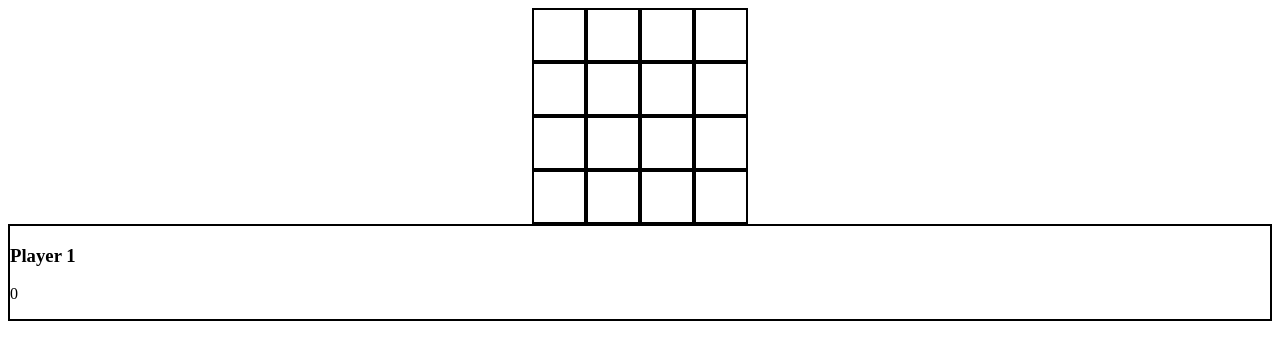
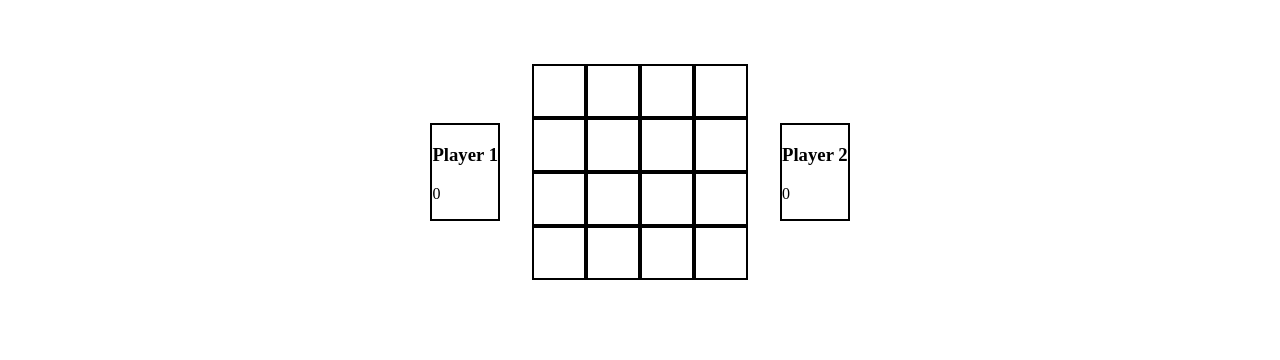
Before and after one commit to felicialyden/connect-four, an Angular app: page / in a window 1280 px wide. Shown: the top 360 px of the page. Built offline with nearby package versions, Linux system fonts and the light colour scheme.

Commit message:
add input for player number

```diff
--- a/src/app/app.component.css
+++ b/src/app/app.component.css
@@ -1,40 +1,7 @@
-.results {
-    display: grid;
-    column-gap: 14px;
-    row-gap: 14px;
-    grid-template-columns: repeat(auto-fill, minmax(400px, 400px));
-    margin-top: 50px;
-    justify-content: space-around;
-  }
-
-  input[type="text"] {
-    border: solid 1px var(--primary-color);
-    padding: 10px;
-    border-radius: 8px;
-    margin-right: 4px;
-    display: inline-block;
-    width: 30%;
-  }
-
-  button {
-    padding: 10px;
-    border: solid 1px var(--primary-color);
-    background: var(--primary-color);
-    color: white;
-    border-radius: 8px;
-  }
-
-  @media (min-width: 500px) and (max-width: 768px) {
-    .results {
-        grid-template-columns: repeat(2, 1fr);
-    }
-    input[type="text"] {
-        width: 70%;
-    }
-  }
-
-  @media (max-width: 499px) {
-    .results {
-        grid-template-columns: 1fr;
-    }
-  }
+.game-content {
+    display: flex;
+    align-items: center;
+    justify-content: center;
+    gap: 2rem;
+    margin-top: 4rem;
+}
--- a/src/app/app.component.html
+++ b/src/app/app.component.html
@@ -2,8 +2,9 @@
   <main>
     <header class="brand-name">
     </header>
-    <section class="content">
+    <section class="game-content">
+      <app-player [playerNo]=1></app-player>
       <app-board></app-board>
-      <app-player></app-player>
+      <app-player [playerNo]=2></app-player>
   </section>
   </main>
--- a/src/app/player/player.component.html
+++ b/src/app/player/player.component.html
@@ -1,4 +1,4 @@
 <div class="player">
-    <h3>Player 1</h3>
+    <h3>Player {{this.playerNo}}</h3>
     <p>0</p>
 </div>
--- a/src/app/player/player.component.ts
+++ b/src/app/player/player.component.ts
@@ -1,4 +1,4 @@
-import { Component } from '@angular/core';
+import { Component, Input } from '@angular/core';
 
 @Component({
   selector: 'app-player',
@@ -8,5 +8,5 @@ import { Component } from '@angular/core';
   styleUrl: './player.component.css'
 })
 export class PlayerComponent {
-
+  @Input() playerNo! : number
 }
```
Also changed, not shown: src/app/board.service.ts (added, +9 -0 lines).
